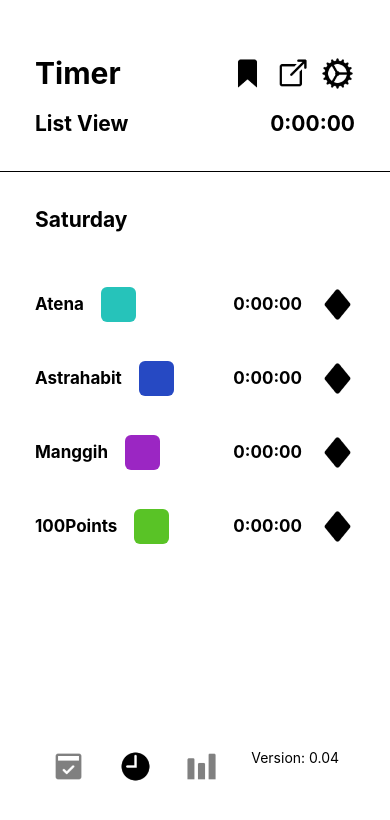
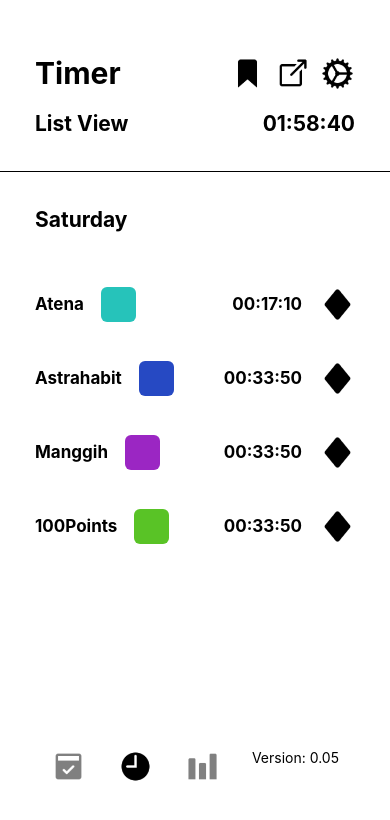
Before and after one commit to wellyngton-souza/Astrahabit, a React Native app: screen /Timer in a window 390 px wide. Shown: the top 820 px of the page. Built offline with nearby package versions, Linux system fonts and the light colour scheme.

Commit message:
feat: add background timer

```diff
--- a/src/components/Rodape/index.tsx
+++ b/src/components/Rodape/index.tsx
@@ -37,7 +37,7 @@ const Rodape: React.FC<telaSelecionada> = ({ screenSelect }) => {
                     style={[layout.icon, { tintColor: screenSelect === "Statistics" ? "black" : "gray" }]}
                 />
             </TouchableOpacity>
-            <Text>Version: 0.04</Text>
+            <Text>Version: 0.05</Text>
         </View>
     );
 }
--- a/src/components/Statistics/index.tsx
+++ b/src/components/Statistics/index.tsx
@@ -13,13 +13,13 @@ const StatisticsComponent = () =>{
                 </Text>
                 <View style={ layout.Flex }>
                     <TouchableOpacity onPress={() => setTabSelect(1)}>
-                        <Text style={ layout.Title }>Week</Text>
+                        <Text style={ [layout.Title, tabSelect === 1 && layout.TitleSelected] }>Week</Text>
                     </TouchableOpacity>
                     <TouchableOpacity onPress={() => setTabSelect(2)}>
-                        <Text style={ layout.Title }>Year</Text>
+                        <Text style={ [layout.Title, tabSelect === 2 && layout.TitleSelected] }>Year</Text>
                     </TouchableOpacity>
                     <TouchableOpacity onPress={() => setTabSelect(3)}>
-                        <Text style={ layout.Title }>Global</Text>
+                        <Text style={ [layout.Title, tabSelect === 3 && layout.TitleSelected] }>Global</Text>
                     </TouchableOpacity>
                 </View>
                 {
@@ -141,6 +141,9 @@ const layout = StyleSheet.create({
         fontWeight: "bold",
         color: "#FF0066"
     },
+    TitleSelected: {
+        textDecorationLine: 'underline'
+    },
     Flex: {
         display: "flex",
         flexDirection: "row",
--- a/src/components/Timer/index.tsx
+++ b/src/components/Timer/index.tsx
@@ -1,14 +1,15 @@
-import { useState } from "react";
 import { StyleSheet, Text, View, ScrollView, Image, TouchableOpacity } from "react-native";
+import totalTime from "../../utils/totalTime";
 
 interface ScheduledDateProps {
     name: string;
     color: string;
+    times: Time[];
+    taskSelected: string;
+    defineTask: (task: string) => void;
 }
 
-const ScheduledDate: React.FC<ScheduledDateProps> = ({ name, color }) =>{
-    const [taskOpen, setTaskOpen] = useState<Boolean>(false);
-
+const ScheduledDate: React.FC<ScheduledDateProps> = ({ name, color, times, taskSelected, defineTask }) =>{
     return(
         <View style={ layout.contentTask }>
             <View style={ layout.subContentTask }>
@@ -19,14 +20,23 @@ const ScheduledDate: React.FC<ScheduledDateProps> = ({ name, color }) =>{
             </View>
             <View style={ layout.subContentTask }>
                 <Text style={ layout.task }>
-                    0:00:00
+                    {
+                        totalTime(times.filter(item => item.name === name)[0].time)
+                    }
                 </Text>
                 <TouchableOpacity
-                    onPress={() => setTaskOpen(!taskOpen)}
+                    onPress={() => {
+                        if(name === taskSelected){
+                            defineTask("");
+                            return;
+                        }
+
+                        defineTask(name);
+                    }}
                 >
                     <Image
                         source={ require("../../../assets/app/Diamonds.png") }
-                        style={ [layout.icon, layout.iconLeft, { tintColor: taskOpen ? "#FF006670" : "black" }] }
+                        style={ [layout.icon, layout.iconLeft, { tintColor: name === taskSelected ? "#FF006670" : "black" }] }
                     />
                 </TouchableOpacity>
             </View>
@@ -34,7 +44,19 @@ const ScheduledDate: React.FC<ScheduledDateProps> = ({ name, color }) =>{
     );
 }
 
-const TimerComponent = () =>{
+interface Time{
+    name: string;
+    color: string;
+    time: number;
+}
+
+interface TimerTypes{
+    times: Time[];
+    defineTask: (task: string) => void;
+    taskSelected: string;
+}
+
+const TimerComponent: React.FC<TimerTypes> = ({ times, defineTask, taskSelected }) =>{
     return(
         <ScrollView>
             <View style={ [ layout.content, layout.subContainer ] }>
@@ -42,10 +64,10 @@ const TimerComponent = () =>{
                     Saturday
                 </Text>
                 <View>
-                    <ScheduledDate name="Atena" color="#26C3BA" />
-                    <ScheduledDate name="Astrahabit" color="#2649C3" />
-                    <ScheduledDate name="Manggih" color="#9B26C3" />
-                    <ScheduledDate name="100Points" color="#59C326" />
+                    <ScheduledDate name="Atena" color="#26C3BA" times={times} taskSelected={taskSelected} defineTask={defineTask} />
+                    <ScheduledDate name="Astrahabit" color="#2649C3" times={times} taskSelected={taskSelected} defineTask={defineTask} />
+                    <ScheduledDate name="Manggih" color="#9B26C3" times={times} taskSelected={taskSelected} defineTask={defineTask} />
+                    <ScheduledDate name="100Points" color="#59C326" times={times} taskSelected={taskSelected} defineTask={defineTask} />
                 </View>
             </View>
         </ScrollView>
--- a/src/pages/Timer/index.tsx
+++ b/src/pages/Timer/index.tsx
@@ -1,13 +1,41 @@
 import { StyleSheet, Text, View, Image, TouchableOpacity } from "react-native";
 import { useNavigation } from "@react-navigation/native";
+import totalTime from "../../utils/totalTime";
 
 import Rodape from "../../components/Rodape";
 import TimerComponent from "../../components/Timer";
 
 import { StackTypes } from "../../routes";
+import { useEffect, useState } from "react";
 
 const Timer = () =>{
     const navigation = useNavigation<StackTypes>();
+
+    const [timedTask, setTimedTask] = useState("a");
+
+    const defineTask = (task: string) =>{
+        setTimedTask(task);
+    }
+
+    const [times, setTimes] = useState([
+        { name: "Atena", color: "#26C3BA", time: 1030 },
+        { name: "Astrahabit", color: "#2649C3", time: 2030 },
+        { name: "Manggih", color: "#9B26C3", time: 2030 },
+        { name: "100Points", color: "#59C326", time: 2030 }
+    ]);
+
+    useEffect(() =>{
+        const intervalId = setInterval(() => {
+            setTimes((prevTimes) =>{
+                    return prevTimes.map((item) =>
+                        item.name === timedTask ? { ...item, time: item.time + 1 } : item
+                    );
+                }
+            );
+        }, 1000);
+
+        return () => clearInterval(intervalId);
+    },[timedTask]);
 
     return(
         <View style={ layout.container }>
@@ -35,10 +63,10 @@ const Timer = () =>{
                 </View>
                 <View style={ layout.Flex }>
                     <Text style={ layout.Text }>List View</Text>
-                    <Text style={ layout.Text }>0:00:00</Text>
+                    <Text style={ layout.Text }>{ totalTime(times.reduce((acc, timeObj) => acc + timeObj.time, 0)) }</Text>
                 </View>
             </View>
-            <TimerComponent />
+            <TimerComponent times={times} defineTask={defineTask} taskSelected={timedTask} />
             <Rodape screenSelect="timer" />
         </View>
     );
--- /dev/null
+++ b/src/utils/totalTime.ts
@@ -0,0 +1,27 @@
+const totalTime = (timeObj: number) =>{
+    let totalResult: string = "";
+
+    if (Math.floor(timeObj / 3600) < 10) {
+        totalResult = "0";
+    }
+
+    totalResult += Math.floor(timeObj / 3600) + ":";
+
+    const minutes = Math.floor((timeObj % 3600) / 60);
+    if (minutes < 10) {
+        totalResult += "0";
+    }
+
+    totalResult += minutes + ":";
+
+    const seconds = timeObj % 60;
+    if (seconds < 10) {
+        totalResult += "0";
+    }
+
+    totalResult += seconds;
+
+    return totalResult;
+}
+
+export default totalTime;
```
